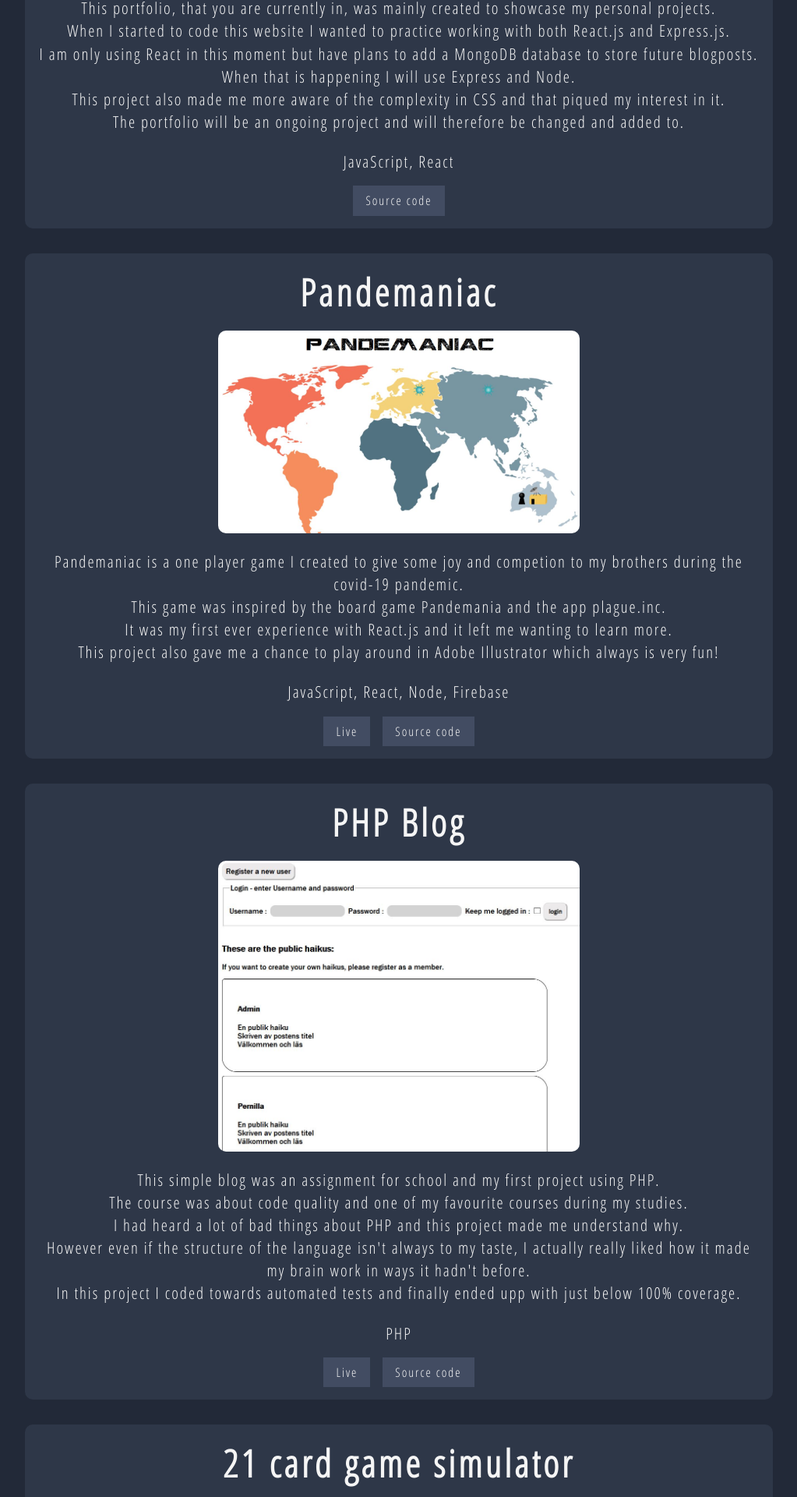
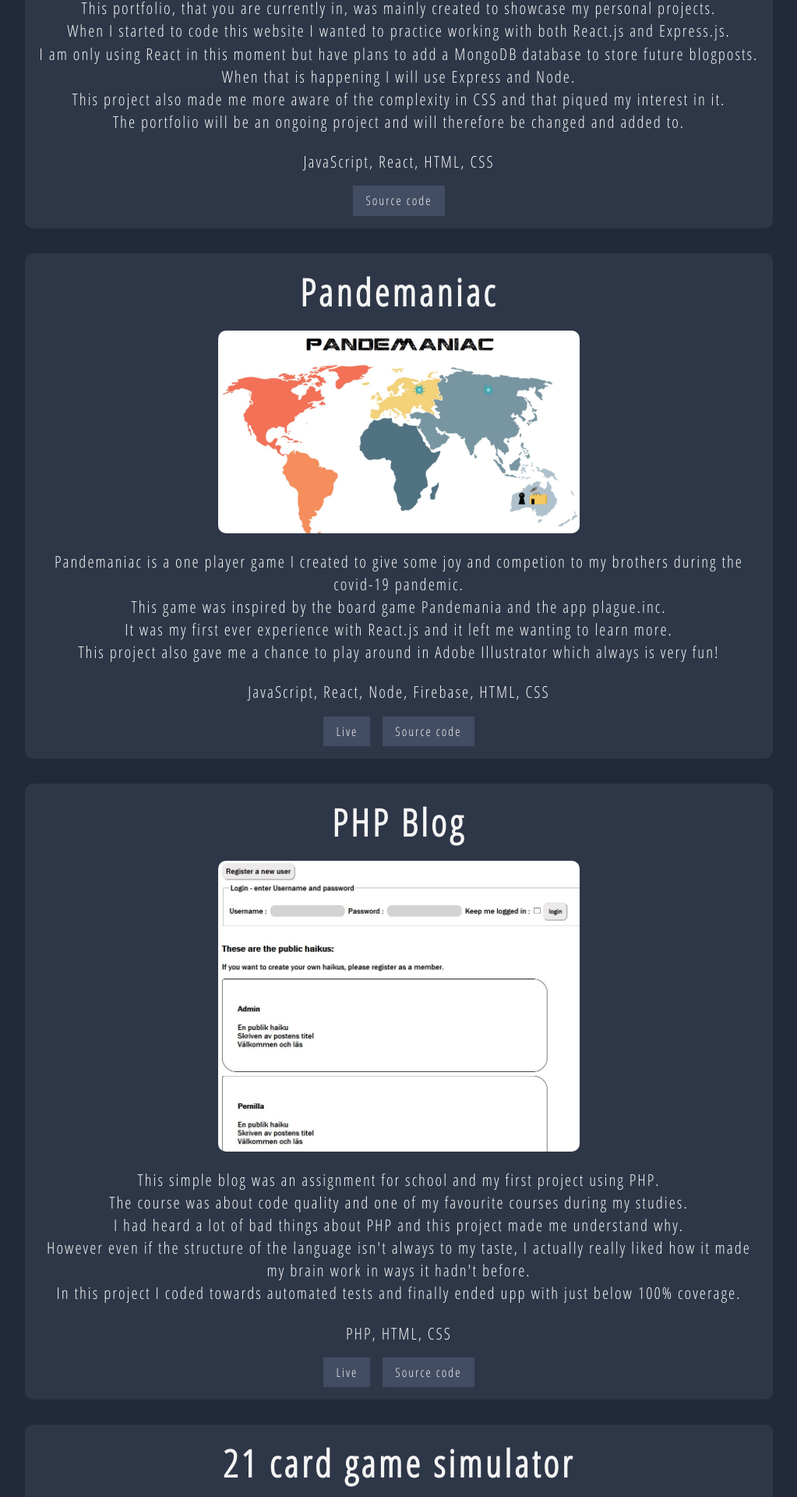
Before and after one commit to pg222jx/portfolio, a React (Create React App) app: page /code in a window 1280 px wide. Shown: the part 1289-3209 px from the top of the page at 78% size, without its empty margins (128-1151 px from the left). Built offline with nearby package versions, Linux system fonts and the light colour scheme.

Commit message:
Adding skills

```diff
--- a/src/components/CodePortfolio/PHPBlog.jsx
+++ b/src/components/CodePortfolio/PHPBlog.jsx
@@ -14,7 +14,7 @@ class PHPBlog extends Component {
               I had heard a lot of bad things about PHP and this project made me understand why. <br/>
               However even if the structure of the language isn't always to my taste, I actually really liked how it made my brain work in ways it hadn't before. <br/>
               In this project I coded towards automated tests and finally ended upp with just below 100% coverage.</p><br/>
-              <p>PHP</p>
+              <p>PHP, HTML, CSS</p>
               <a href="https://1dv610assignment2.000webhostapp.com/" className="btn">Live</a>
               <a href="https://github.com/pg222jx/SimpleBlogWithPHP" className="btn">Source code</a>
               <p> </p>
--- a/src/components/CodePortfolio/Pandemaniac.jsx
+++ b/src/components/CodePortfolio/Pandemaniac.jsx
@@ -13,7 +13,7 @@ class Pandemaniac extends Component {
               This game was inspired by the board game Pandemania and the app plague.inc. <br/>
               It was my first ever experience with React.js and it left me wanting to learn more. <br/>
               This project also gave me a chance to play around in Adobe Illustrator which always is very fun! </p><br/>
-              <p>JavaScript, React, Node, Firebase</p>
+              <p>JavaScript, React, Node, Firebase, HTML, CSS</p>
               <a href="https://pandemaniac-afc6f.web.app/" className="btn">Live</a>
               <a href="https://github.com/pg222jx/Pandemaniac" className="btn">Source code</a>
 
--- a/src/components/CodePortfolio/Portfolio.jsx
+++ b/src/components/CodePortfolio/Portfolio.jsx
@@ -16,7 +16,7 @@ class Portfolio extends Component {
               This project also made me more aware of the complexity in CSS and that piqued my interest in it. <br/>
               The portfolio will be an ongoing project and will therefore be changed and added to.
               </p><br/>
-              <p>JavaScript, React</p>
+              <p>JavaScript, React, HTML, CSS</p>
               <a href="https://github.com/pg222jx/pernillagoeth/tree/master/portfolio" className="btn">Source code</a>
             </div>
         )
```
